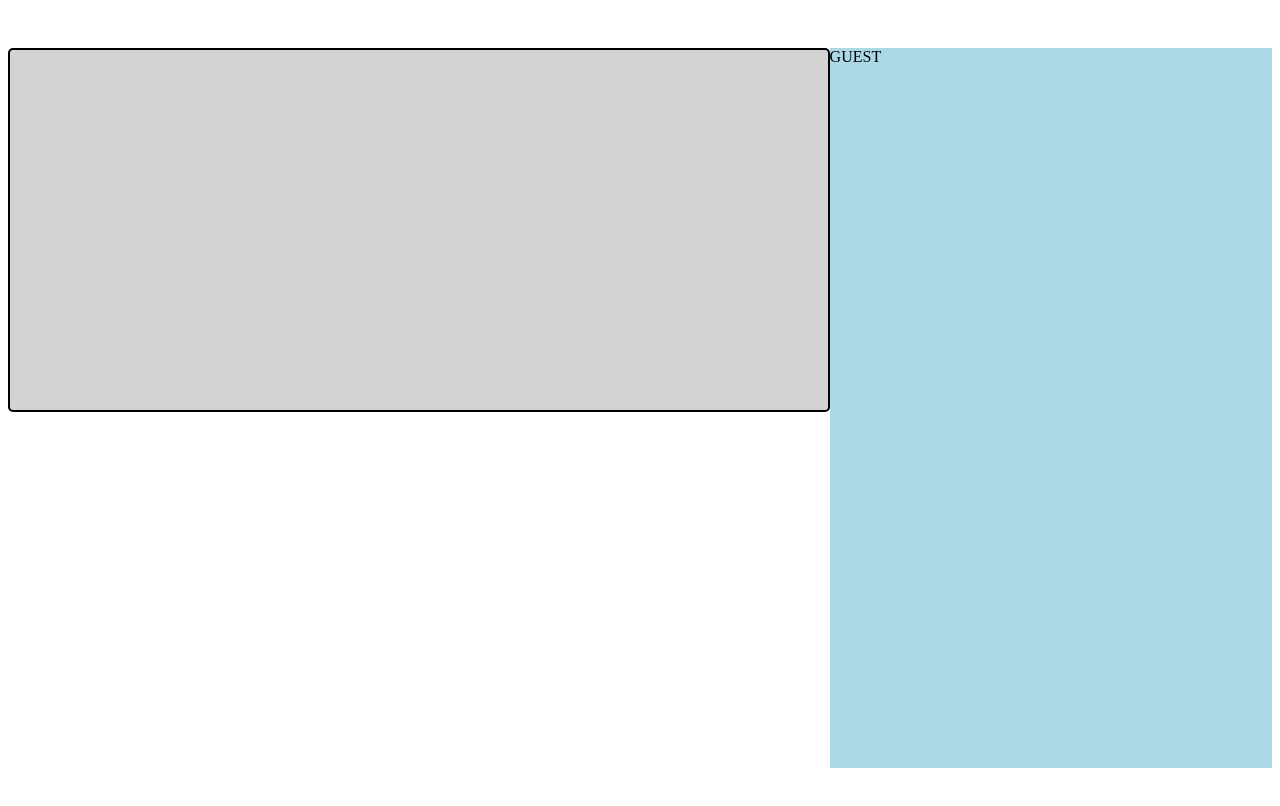
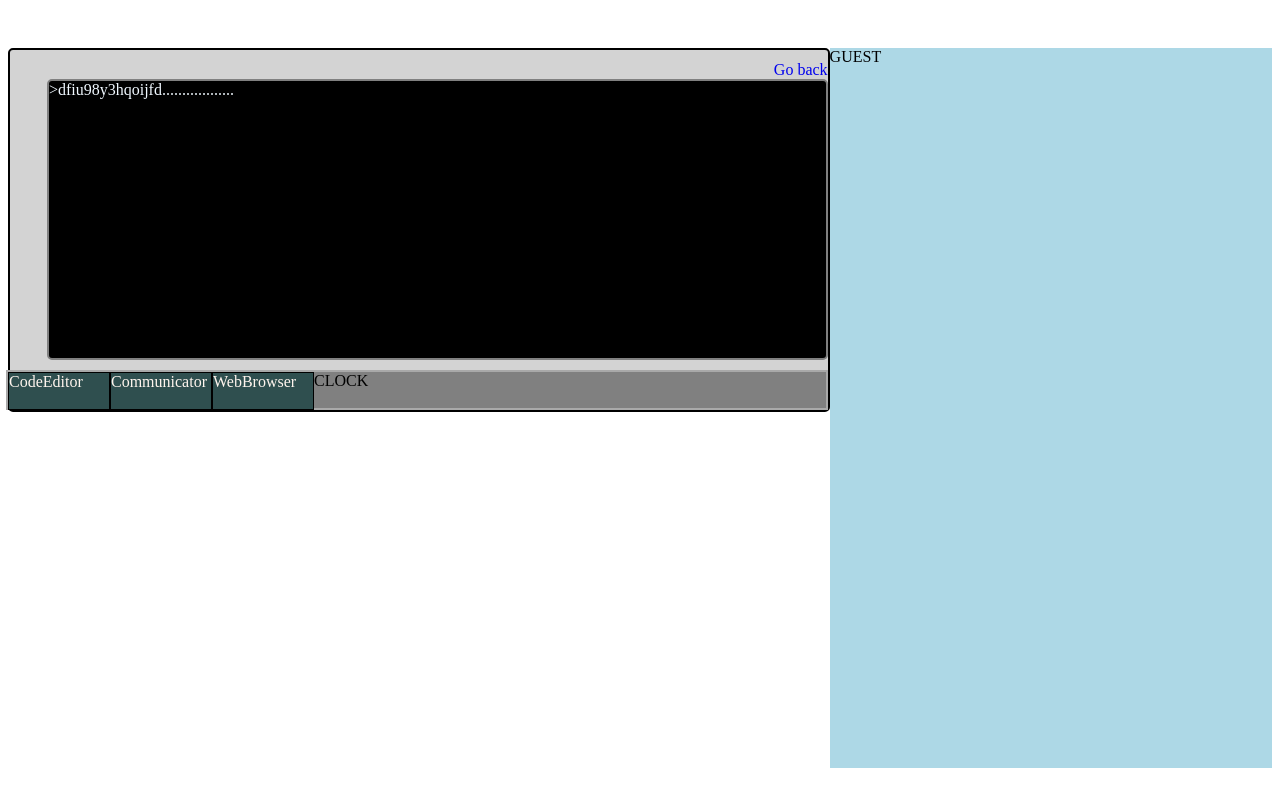
Before and after one commit to agnieszkasierbista/devflow, a React (Create React App) app: page /CodeEditor in a window 1280 px wide. Built offline with nearby package versions, Linux system fonts and the light colour scheme.

Commit message:
Add a maximized CodeEditor to the ComputerScreen

```diff
--- /dev/null
+++ b/src/components/Clock/Clock.layout.tsx
@@ -0,0 +1,10 @@
+import React from 'react';
+import { StyledClock } from './Clock.styled';
+
+export function Clock() {
+    return (
+        <StyledClock>
+            CLOCK
+        </StyledClock>
+    )
+}
--- /dev/null
+++ b/src/components/Clock/Clock.styled.ts
@@ -0,0 +1,8 @@
+import styled from "styled-components";
+
+
+export const StyledClock = styled.div`
+  display: flex;
+  justify-content: flex-end;
+
+    `;
--- a/src/components/CodeEditor/CodeEditor.styled.js
+++ b/src/components/CodeEditor/CodeEditor.styled.js
@@ -6,7 +6,6 @@ export const StyledCodeEditor = styled.div`
   border-radius: 5px;
   color: aliceblue;
   display: flex;
-  height: 90%;
-  width: 90%;
-  align-self: center;
-    `;
+  height: 77%;
+  width: 95%;
+  `;
--- a/src/components/ComputerScreen/ComputerScreen.layout.tsx
+++ b/src/components/ComputerScreen/ComputerScreen.layout.tsx
@@ -3,6 +3,7 @@ import {Link, Route, Router, Switch} from 'react-router-dom';
 import {StyledComputerScreen} from "./ComputerScreen.styled";
 import {history} from "../../history";
 import {CodeEditor} from "../CodeEditor/CodeEditor.layout";
+import {Taskbar} from "../Taskbar/Taskbar.layout";
 
 export function ComputerScreenLayout() {
     return (
@@ -10,31 +11,26 @@ export function ComputerScreenLayout() {
             <Router history={history}>
                 <Switch>
                     <Route exact path="/">
-                        <Link to="/1">
-                            Code Editor
-                        </Link>
-                        <Link to="/2">
-                            Communicator
-                        </Link>
-                        <Link to="/3">
-                            Web browser
-                        </Link>
+                        <Taskbar />
                     </Route>
 
-                    <Route path="/1">
+                    <Route path="/CodeEditor">
+                        <Taskbar />
                         <CodeEditor />
                         <Link to="/">
                             Go back
                         </Link>
                     </Route>
 
-                    <Route path="/2">
+                    <Route path="/Communicator">
+                        <Taskbar />
                         <Link to="/">
                             Go back
                         </Link>
                     </Route>
 
-                    <Route path="/3">
+                    <Route path="/WebBrowser">
+                        <Taskbar />
                         <Link to="/">
                             Go back
                         </Link>
--- a/src/components/ComputerScreen/ComputerScreen.styled.ts
+++ b/src/components/ComputerScreen/ComputerScreen.styled.ts
@@ -7,6 +7,8 @@ export const StyledComputerScreen = styled.div`
   grid-row-end:3;
   height: 50%;
   display: flex;
+  flex-flow: column-reverse;
+  align-items: flex-end;
   background-color: lightgrey;
   border: 2px double black;
   border-radius: 5px;
--- a/src/components/GlobalStyle/GlobalStyle.ts
+++ b/src/components/GlobalStyle/GlobalStyle.ts
@@ -9,4 +9,8 @@ export const GlobalStyle = createGlobalStyle`
   div#root {
     height: 100%;
   }
+
+  a:link, a:visited, a:hover, a:active {
+    text-decoration: none;
+   }
     `;
--- a/src/components/GuestSlot/GuestSlot.styled.ts
+++ b/src/components/GuestSlot/GuestSlot.styled.ts
@@ -7,6 +7,6 @@ export const StyledGuestSlot = styled.div`
   grid-row-start: 2;
   grid-row-end: 3;
   display: flex;
-  background: lightblue;
+  background-color: lightblue;
   height: 100%;
 `;
--- /dev/null
+++ b/src/components/MinimizedApps/MinimizedApp.styled.ts
@@ -0,0 +1,15 @@
+import styled from "styled-components";
+import {Link} from 'react-router-dom';
+
+export const StyledMinimizedApp = styled.div`
+  border: 1px solid black;
+  background-color: darkslategray;
+  color:seashell;
+  width: 100px;
+  height: 100%;
+    `;
+
+export const StyledMinimizedAppLink = styled(Link)`
+  color: seashell;
+
+`;
--- /dev/null
+++ b/src/components/MinimizedApps/MinimizedApps.layout.tsx
@@ -0,0 +1,42 @@
+import React from 'react';
+import {StyledMinimizedApp, StyledMinimizedAppLink} from './MinimizedApp.styled';
+
+
+const appsList = ["CodeEditor", "Communicator", "WebBrowser"];
+
+export function MinimizedApps(): any {
+    return (
+        appsList
+            .map(app => {
+                    return (
+                        <React.Fragment>
+                            <StyledMinimizedApp key={app}>
+                                <StyledMinimizedAppLink to={`/${app}`}>
+                                    {app}
+                                </StyledMinimizedAppLink>
+                            </StyledMinimizedApp>
+                        </React.Fragment>
+                    )
+                }
+            )
+    )
+}
+
+//
+// onloadeddata(
+// return(
+//     <>
+//         <StyledMinimizedApp>
+//             <Link to="/1">
+//                 Code Editor
+//             </Link>
+//             <Link to="/2">
+//                 Communicator
+//             </Link>
+//             <Link to="/3">
+//                 Web browser
+//             </Link>
+//         </StyledMinimizedApp>
+//     </>
+// )
+// )
--- /dev/null
+++ b/src/components/Taskbar/Taskbar.layout.tsx
@@ -0,0 +1,13 @@
+import React from 'react';
+import { Clock } from '../Clock/Clock.layout';
+import { MinimizedApps } from '../MinimizedApps/MinimizedApps.layout';
+import { StyledTaskbar } from './Taskbar.styled';
+
+export function Taskbar() {
+    return (
+        <StyledTaskbar>
+            <MinimizedApps />
+            <Clock />
+        </StyledTaskbar>
+    )
+}
--- /dev/null
+++ b/src/components/Taskbar/Taskbar.styled.ts
@@ -0,0 +1,11 @@
+import styled from "styled-components";
+
+
+export const StyledTaskbar = styled.div`
+  background-color: gray;
+  border: 2px solid darkgrey;
+  width: 100%;
+  height: 10%;
+  display: flex;
+  margin-top: 10px;
+  `;
```
Also changed, not shown: src/components/GuestSlot/123.jpg (added).
